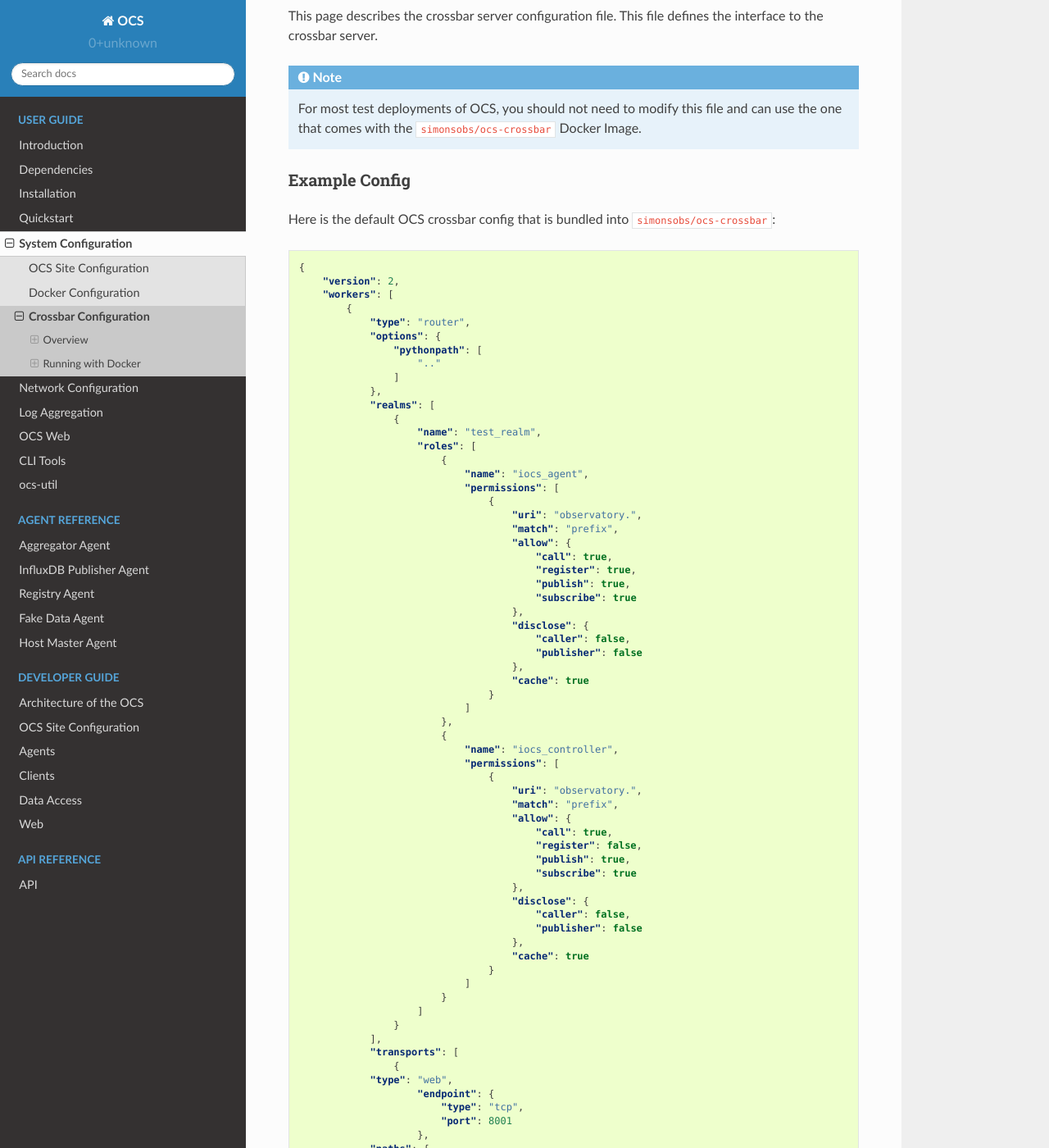
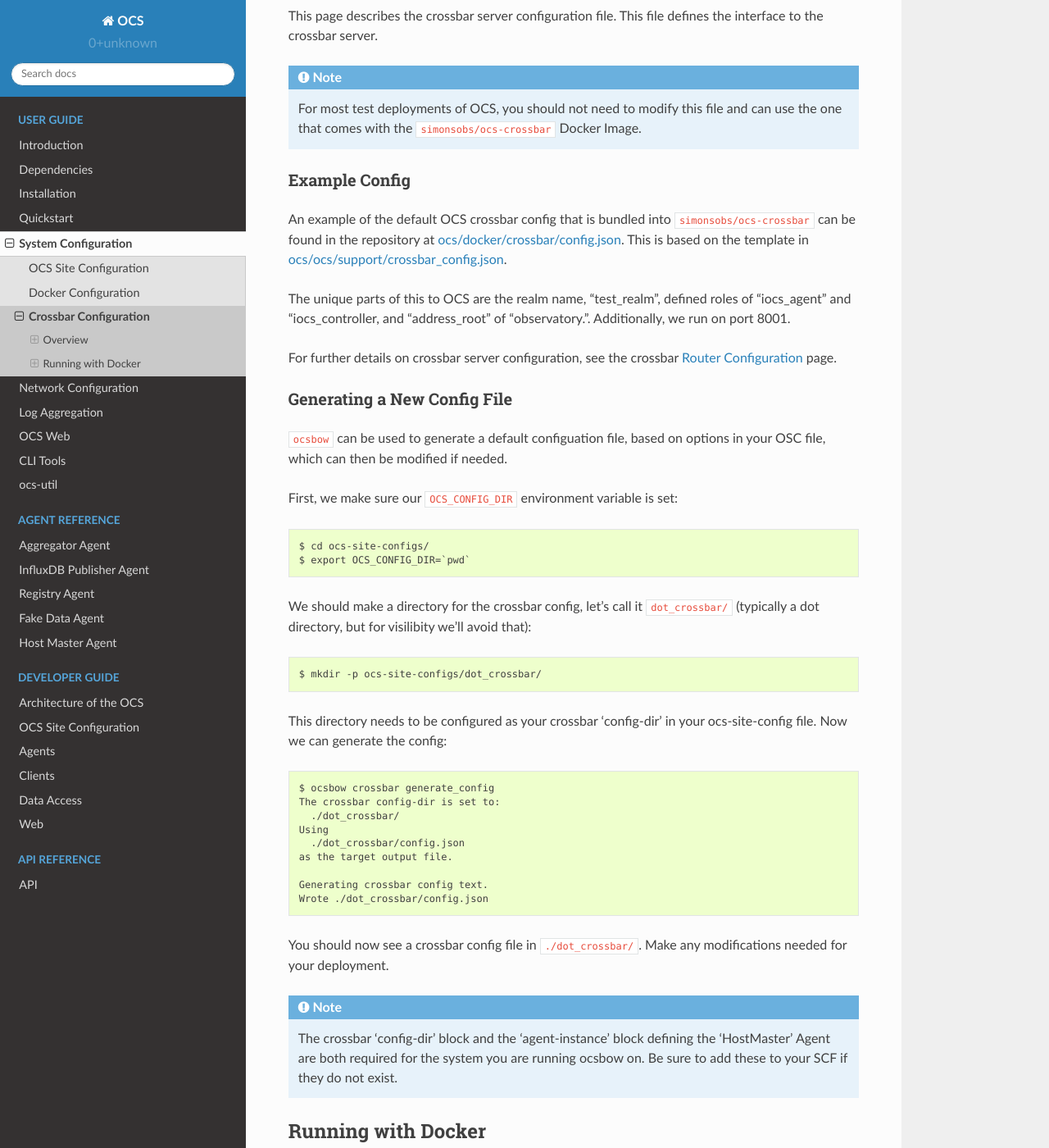
Before and after one commit to simonsobs/ocs, a Sphinx documentation site: the page built from docs/user/crossbar_config.rst, in a window 1280 px wide and 1400 px high, scrolled down 208 px. Shown: the whole window at 82% size. Built offline with Sphinx 7.4.7 and the Read the Docs theme 2.0.0, drawn with Linux system fonts in a browser that asks for light colours; some of the changed text lies outside the part shown.

Commit message:
Replace example crossbar config with links to files in repo

```diff
--- a/docs/user/crossbar_config.rst
+++ b/docs/user/crossbar_config.rst
@@ -18,102 +18,21 @@ the interface to the crossbar server.
 
 Example Config
 --------------
-Here is the default OCS crossbar config that is bundled into
-``simonsobs/ocs-crossbar``:
+An example of the default OCS crossbar config that is bundled into
+``simonsobs/ocs-crossbar`` can be found in the repository at
+`ocs/docker/crossbar/config.json`_. This is based on the template in
+`ocs/ocs/support/crossbar_config.json`_.
 
-.. code-block:: json
+The unique parts of this to OCS are the realm name, "test_realm", defined
+roles of "iocs_agent" and "iocs_controller, and "address_root" of
+"observatory.". Additionally, we run on port 8001.
 
-    {
-        "version": 2,
-        "workers": [
-            {
-                "type": "router",
-                "options": {
-                    "pythonpath": [
-                        ".."
-                    ]
-                },
-                "realms": [
-                    {
-                        "name": "test_realm",
-                        "roles": [
-                            {
-                                "name": "iocs_agent",
-                                "permissions": [
-                                    {
-                                        "uri": "observatory.",
-                                        "match": "prefix",
-                                        "allow": {
-                                            "call": true,
-                                            "register": true,
-                                            "publish": true,
-                                            "subscribe": true
-                                        },
-                                        "disclose": {
-                                            "caller": false,
-                                            "publisher": false
-                                        },
-                                        "cache": true
-                                    }
-                                ]
-                            },
-                            {
-                                "name": "iocs_controller",
-                                "permissions": [
-                                    {
-                                        "uri": "observatory.",
-                                        "match": "prefix",
-                                        "allow": {
-                                            "call": true,
-                                            "register": false,
-                                            "publish": true,
-                                            "subscribe": true
-                                        },
-                                        "disclose": {
-                                            "caller": false,
-                                            "publisher": false
-                                        },
-                                        "cache": true
-                                    }
-                                ]
-                            }
-                        ]
-                    }
-                ],
-                "transports": [
-                    {
-                "type": "web",
-                        "endpoint": {
-                            "type": "tcp",
-                            "port": 8001
-                        },
-                "paths": {
-                "ws": {
-                    "type": "websocket",
-                    "auth": {
-                    "anonymous": {
-                        "type": "static",
-                        "role": "iocs_agent"
-                    }
-                    }
-                },
-                "call": {
-                    "type": "caller",
-                    "realm": "test_realm",
-                    "role": "iocs_controller",
-                    "options": {
-                    }
-                }
-                }
-                    }
-                ]
-            }
-        ]
-    }
+For further details on crossbar server configuration, see the crossbar `Router
+Configuration`_ page.
 
-The unique parts of this to OCS are the realm name, "test_realm", and defined
-roles of "iocs_agent" and "iocs_controller. These include the uri prefix of
-"observatory.". Additionally we run on port 8001.
+.. _`ocs/docker/crossbar/config.json`: https://github.com/simonsobs/ocs/blob/develop/docker/crossbar/config.json
+.. _`ocs/ocs/support/crossbar_config.json`: https://github.com/simonsobs/ocs/blob/develop/ocs/support/crossbar_config.json
+.. _`Router Configuration`: https://crossbar.io/docs/Router-Configuration/
 
 Generating a New Config File
 ----------------------------
```
